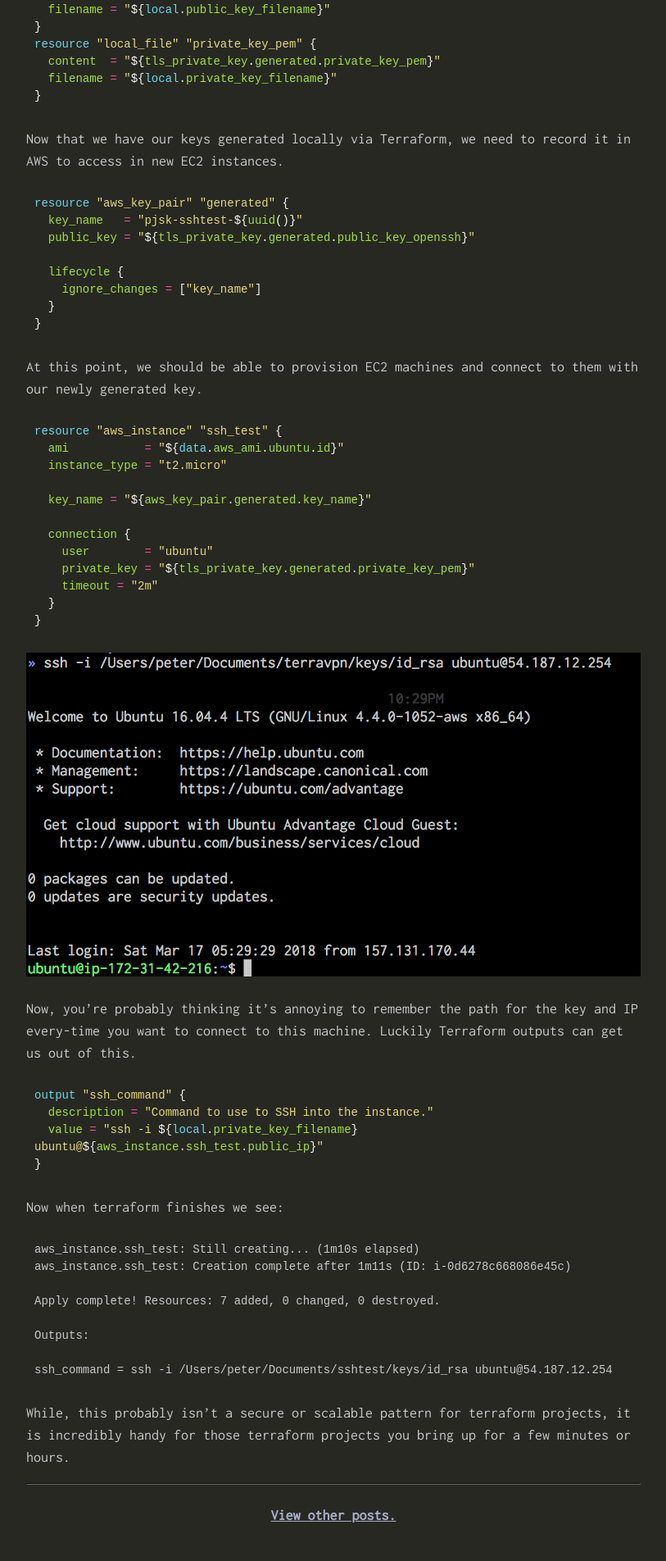
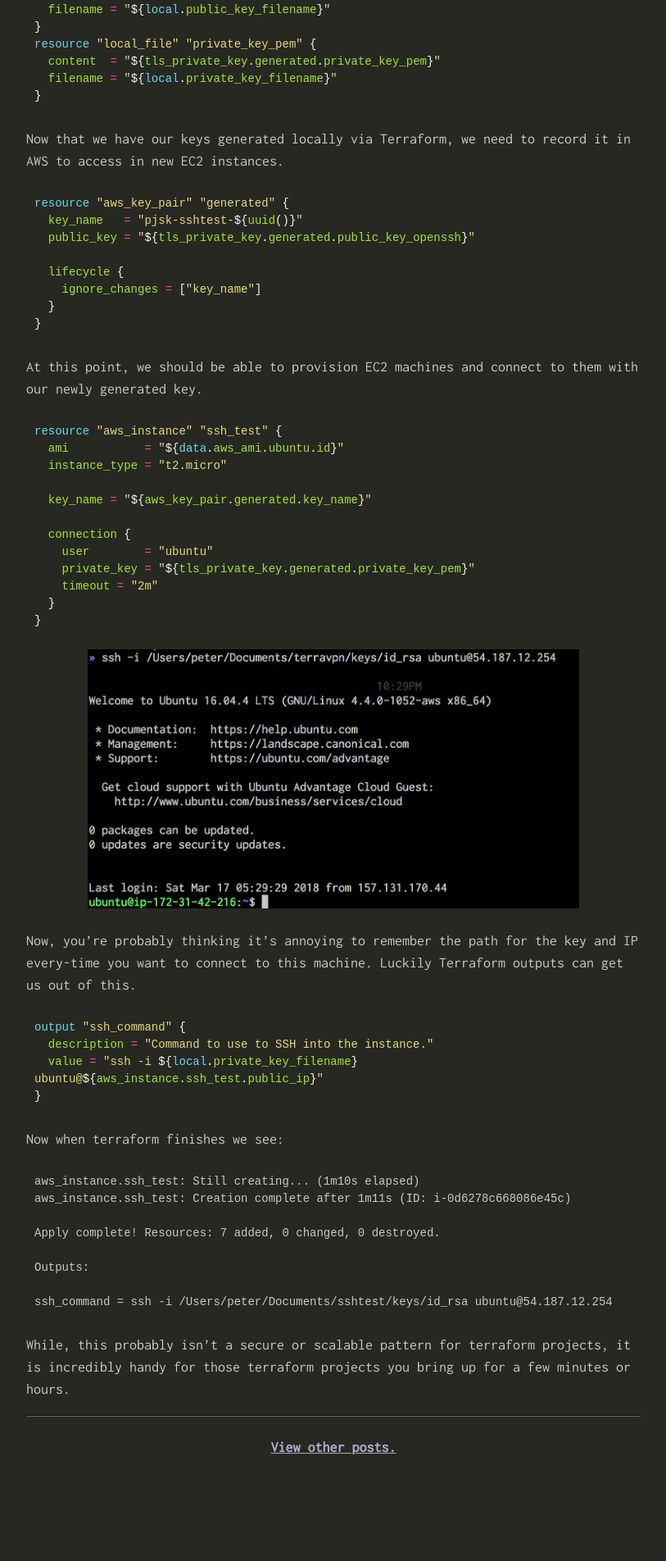
Before and after one commit to pjskennedy/pjsk, a Jekyll site: the page built from _posts/2018-03-16-terraform-ssh.md, in a window 1280 px wide. Shown: the part 946-2850 px from the top of the page at 82% size, without its empty margins (233-1046 px from the left). Built offline with Jekyll 4.4.1, drawn with Linux system fonts in a browser that asks for light colours; after the commit the page ends 2767 px from its top, so only the background shows below that.

Commit message:
Reduce image size

````diff
--- a/_posts/2018-03-16-terraform-ssh.md
+++ b/_posts/2018-03-16-terraform-ssh.md
@@ -69,7 +69,9 @@ resource "aws_instance" "ssh_test" {
 }
 ```
 
-<img src="/assets/images/terraform-ssh-keys/ssh.png" style="max-width: 100%;">
+<div style="text-align:center">
+  <img src="/assets/images/terraform-ssh-keys/ssh.png" style="max-width: 600px;">
+</div>
 
 Now, you're probably thinking it's annoying to remember the path for the key and IP every-time you want to connect to this machine. Luckily Terraform outputs can get us out of this.
 
````
